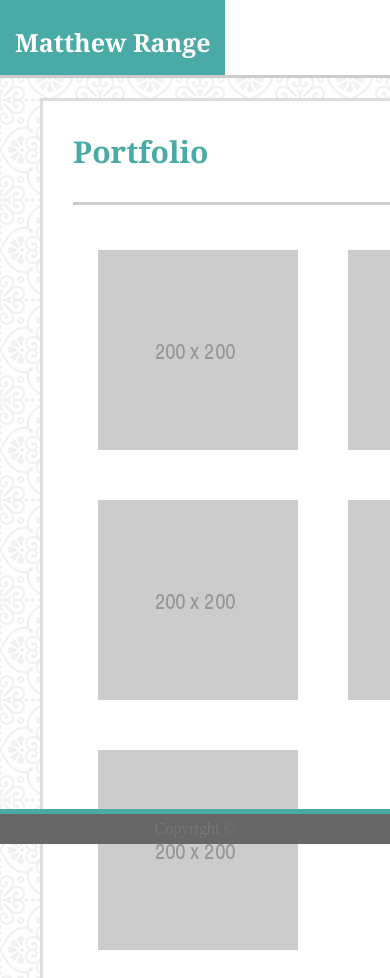
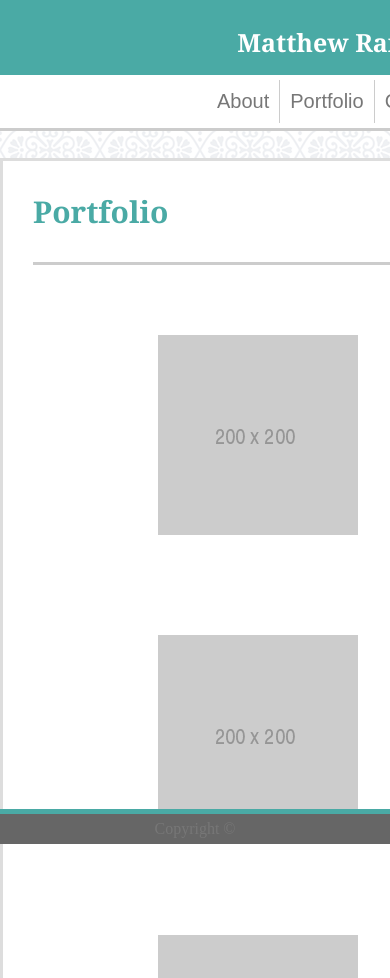
Before and after one commit to mrange3/Responsive-Portfolio, a plain HTML site: page portfolio.html in a window 390 px wide. Shown: the top 978 px of the page. Drawn offline with Linux system fonts and the light colour scheme.

Commit message:
responsive

```diff
--- a/assets/css/stye.css
+++ b/assets/css/stye.css
@@ -177,49 +177,96 @@ footer p {
         width: 860px;
     }
     .space {
-        width: 500px;
+        width: 580px;
         float: left;
         margin-left: 40px;
     }
     #name {
-        width: 475px;
+        width: 555px;
     }
     #email {
-        width: 475px;
+        width: 555px;
     }
     #subject {
-        width: 475px;
+        width: 555px;
     }
     .gallery {
         width: 500px;
     }
     .gallery img{
-        padding: 25px;
+        padding-left: 25px;
+        padding-right: 25px;
     }
     }
 
-    /* @media screen and (max-width: 768px) {
+    @media screen and (max-width: 768px) {
         .banner {
-            width: 860px;
+            width: 648px;
         }
         .space {
-            width: 500px;
-            float: left;
-            margin-left: 40px;
+            width: 580px;
+            float: none;
+            margin-left:auto;
+            margin-right: auto;
         }
         #name {
-            width: 475px;
+            width: 555px;
         }
         #email {
-            width: 475px;
+            width: 555px;
         }
         #subject {
-            width: 475px;
-        }
+            width: 555px;
+        } */
         .gallery {
             width: 500px;
         }
         .gallery img{
-            padding: 25px;
+            padding-left: 25px;
+            padding-right: 25px;
         }
-        } */
+        }
+        @media screen and (max-width: 640px) {
+            .banner {
+                width: 640px;
+                height: auto;
+            }
+            header {
+                width: 100%;
+                text-align: center;
+            }
+            ul {
+                width: 100%;
+                background-color: #ffffff;
+                padding-left: 207px;
+                float:left;
+                border-bottom-style: solid;
+                border-bottom-color: #cccccc;
+                padding-top:5px;
+                padding-bottom: 5px;
+            }
+
+            .space {
+                width: 500px;
+                float: none;
+                margin-top: 80px;
+                margin-left:auto;
+                margin-right: auto;
+            }
+            #name {
+                width: 475px;
+            }
+            #email {
+                width: 475px;
+            }
+            #subject {
+                width: 475px;
+            } */
+            .gallery {
+                width: 420px;
+            }
+            .gallery img{
+                padding-left: 125px;
+                padding-right: 125px;
+            }
+            }
```
